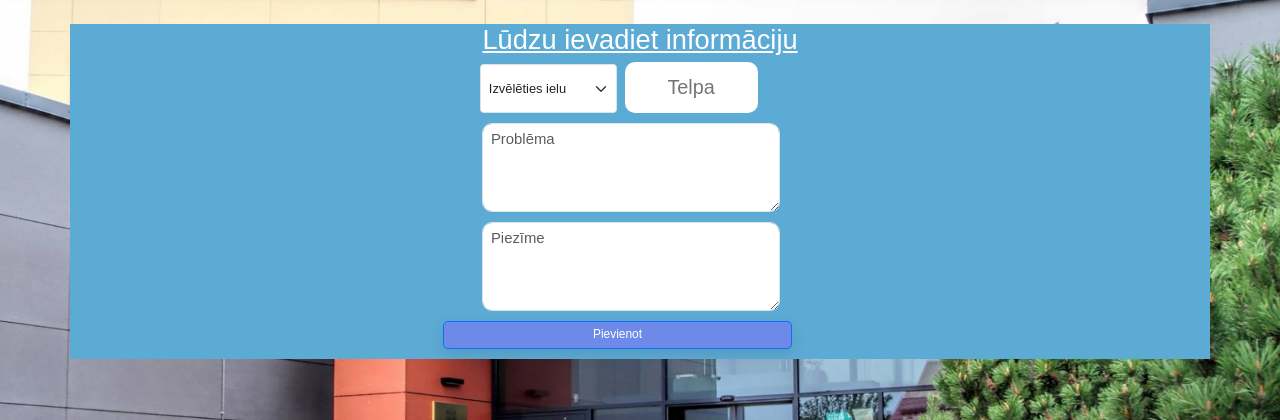
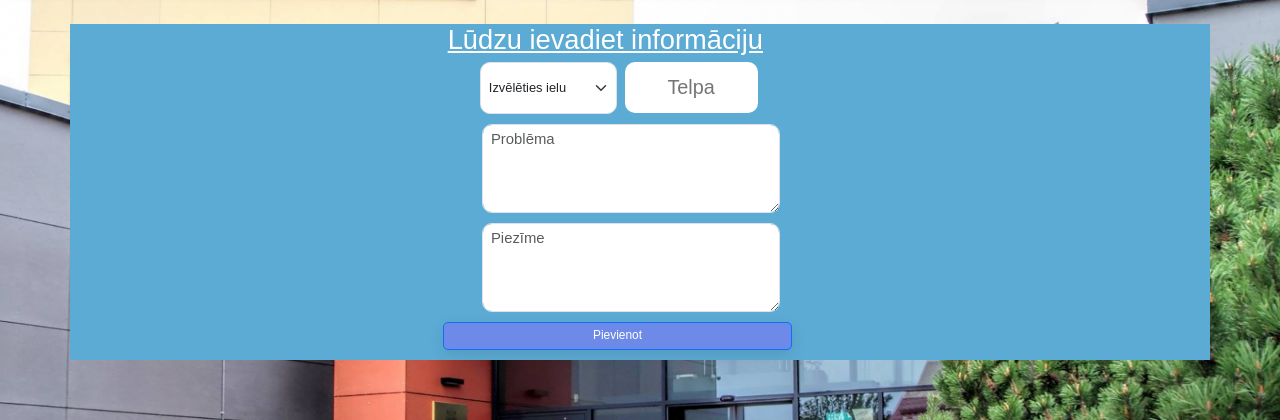
Before and after one commit to KnsGoyoLV/SchoolTicket, a PHP site: page /newinfo.php in a window 1280 px wide. Shown: the part 55-475 px from the top of the page. Run offline with PHP 8.4, Linux system fonts and the light colour scheme; the visitor is signed in with stand-in values (Sample User, id 1); data that the repository does not hold is empty; some libraries are stand-ins or nearby versions.

Commit message:
vel mazliet css

```diff
--- a/newinfo.php
+++ b/newinfo.php
@@ -72,7 +72,7 @@ if(!isset($_SESSION['t'])){
          header('location:index.php');
         }
      ?>
-     <h3 align="center">Lūdzu ievadiet informāciju</h3>
+     <h3 class="IInfo" align="center">Lūdzu ievadiet informāciju</h3>
      <div class="form-group row ">
      <select class="form-select" id="Iela"name="Iela">
         <option selected>Izvēlēties ielu</option>
--- a/style_main.css
+++ b/style_main.css
@@ -712,13 +712,21 @@ form.add_info {
 
 .form-select {
     width: 12%;
+    height: 5.2rem;
   appearance: none;
   line-height: 4rem;
   font-size: 1.3rem;
   margin-left: 36%;
-  margin-top: 0.2rem;
+  margin-top: 0rem;
+border-radius: 1rem;
+}
 
+
+.IInfo{
+    margin-right: 7rem;
 }
+
+
 .telpa {
     font-size: 2rem;
   line-height: -4rem;
```
